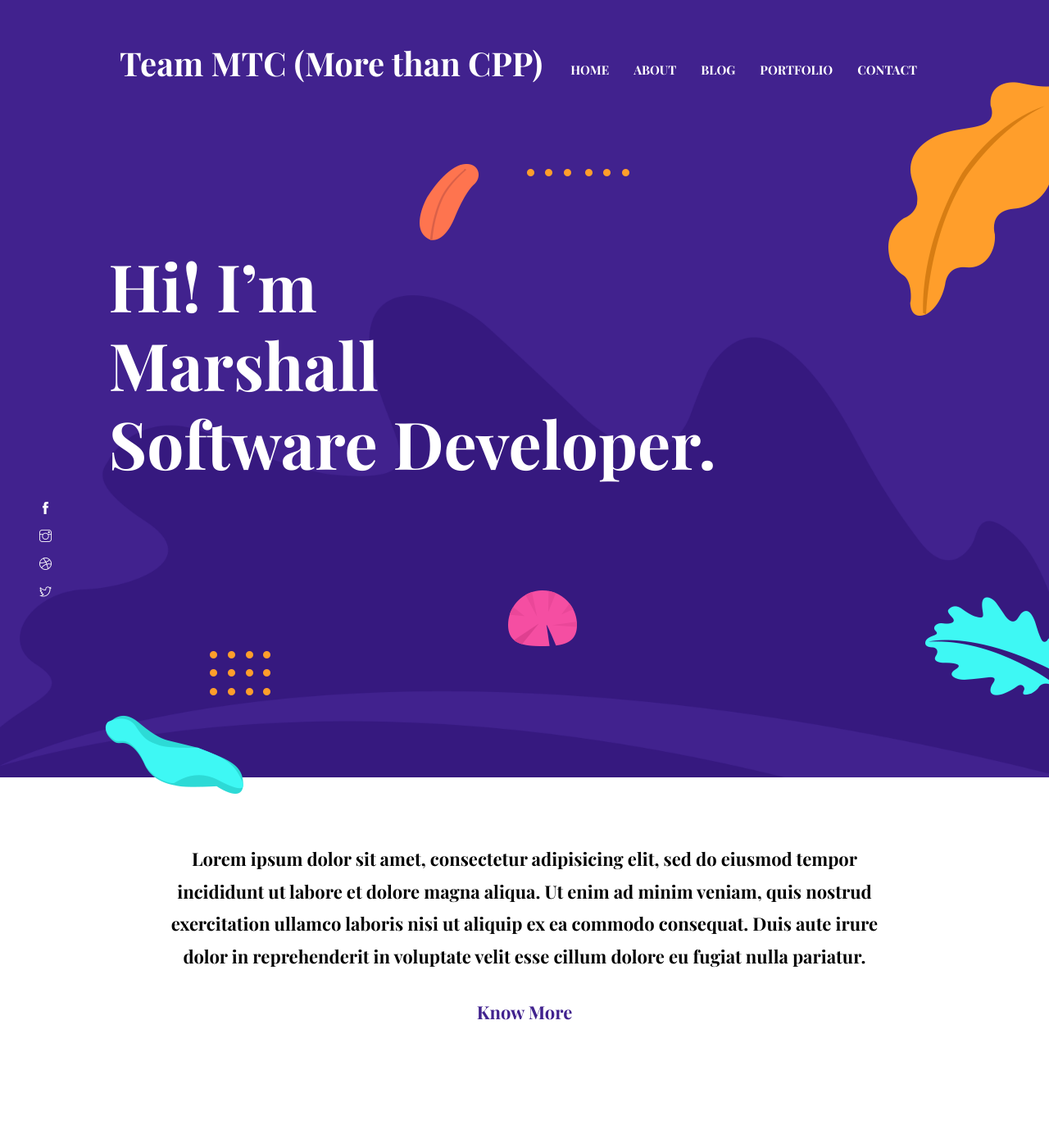
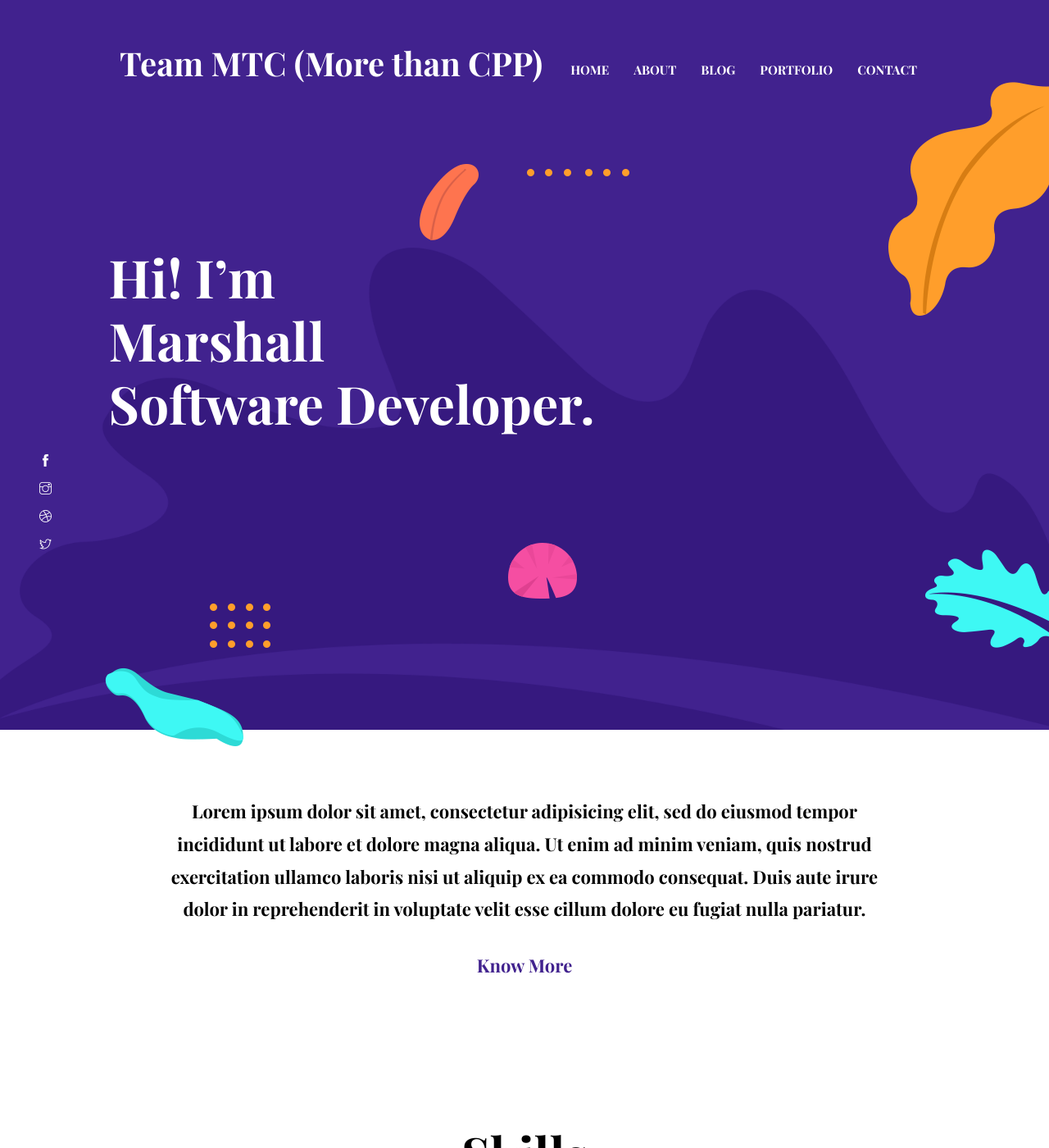
Before and after one commit to teammtc/teammtc.github.io, a Jekyll site: the page built from index.html, in a window 1280 px wide and 1400 px high. Shown: the whole window at 82% size. Built offline with Jekyll 4.4.1, drawn with Linux system fonts in a browser that asks for light colours.

Commit message:
blogging

```diff
--- a/assets/scss/_typography.scss
+++ b/assets/scss/_typography.scss
@@ -27,9 +27,9 @@
 }
 
 h1, .h1{
-  font-size: 80px;
+  font-size: 64px;
   @include desktop {
-    font-size: 65px;
+    font-size: 48px;
   }
 }
 
```
